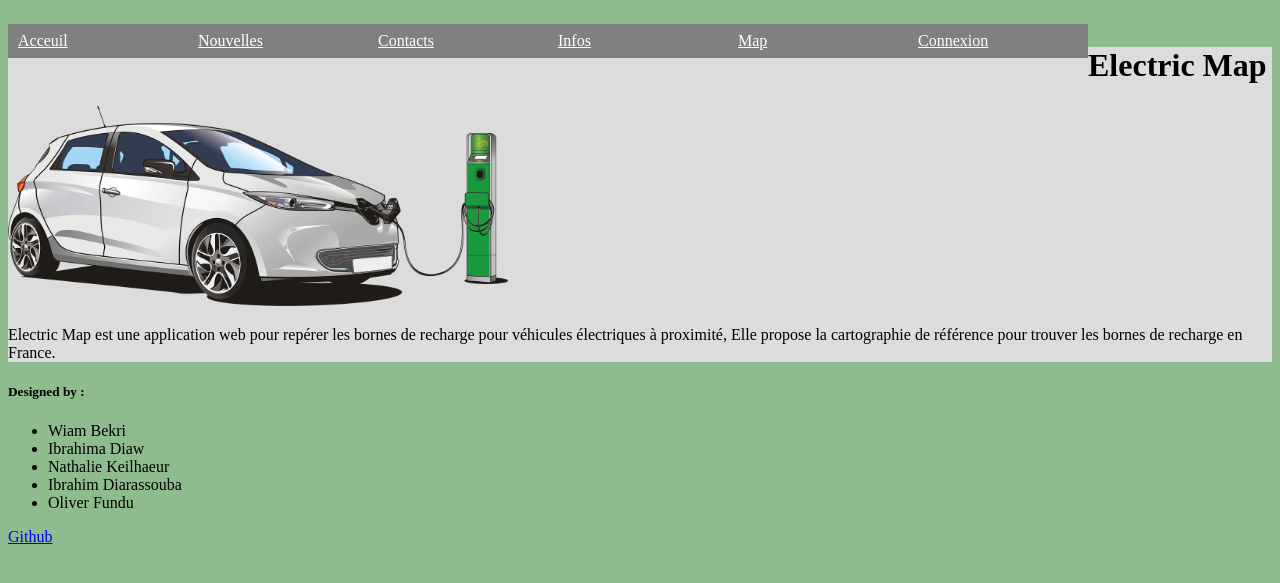
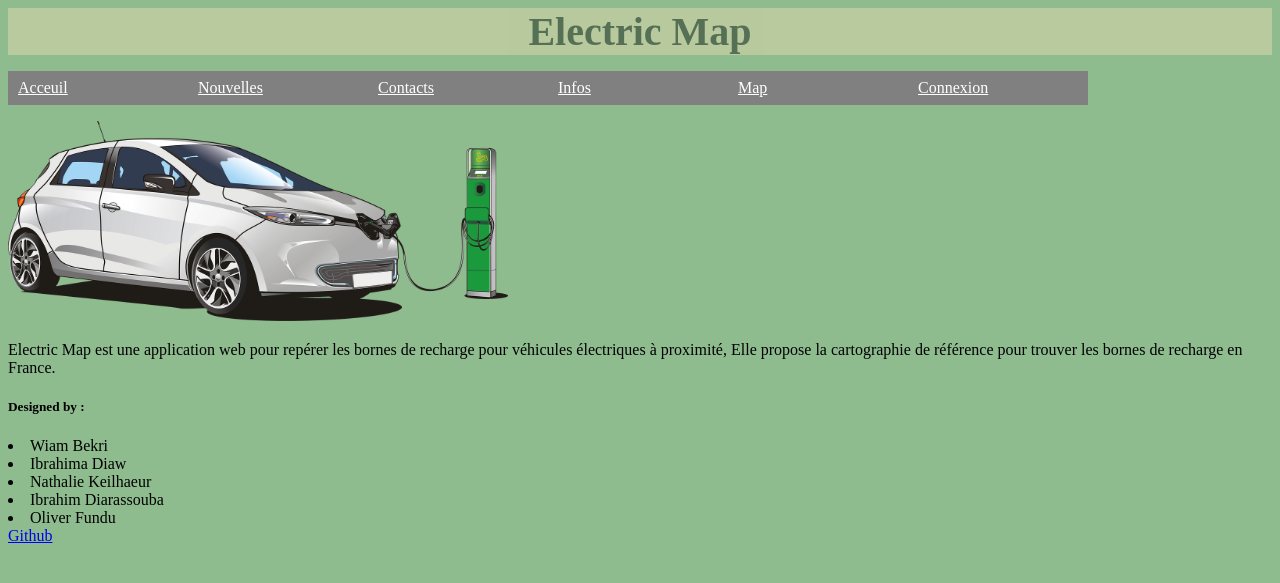
Before and after one commit to wbekri/Electric_map, a PHP site: page / in a window 1280 px wide. Shown: the top 583 px of the page. Run offline with PHP 8.4, Linux system fonts and the light colour scheme.

Commit message:
modification

```diff
--- a/comparateur_voiture.php
+++ b/comparateur_voiture.php
@@ -1,7 +1,7 @@
-<! DOCTYPE html>
+
 <html>
 <head>
-<meta charset="UTF-8">
+
 <link rel="stylesheet" type="text/css" href="sheet.css">
 <title>Comparateur de voitures</title>
 </head>
--- a/index.html
+++ b/index.html
@@ -8,11 +8,12 @@
 </head>
 
 <body>
+	<h1>Electric Map </h1>
 <div id="main">
 <ul>
 	<li><a href="#Acceuil">Acceuil</a></li>
 	<li><a href="nouvelles.html">Nouvelles</a></li>
-	<li><a href="#Conatcts">Contacts</a></li>
+	<li><a href="pageContact.html">Contacts</a></li>
 	<li><a href="comparateur_voiture.php">Infos</a></li>
 	<li><a href="recherche_bornes.html">Map</a></li>
 	<li><a href="Formulaire_Clients/connexion.php">Connexion</a></li>
@@ -21,7 +22,6 @@
 </br>
 </div>
 <div class="content">
-<h1>Electric Map </h1>
 <img  src="images/car.png" alt="voiture électrique" width="500" height="200">
 <p>
 Electric Map est une application web pour repérer les bornes de recharge  pour véhicules électriques à proximité,
@@ -32,13 +32,13 @@
 <footer>
 
 <h5>Designed by : </h5>
-<ul>
+
 <li>Wiam Bekri</li>
 <li>Ibrahima Diaw</li>
 <li>Nathalie Keilhaeur</li>
 <li>Ibrahim Diarassouba</li>
 <li>Oliver Fundu</li>
-</ul>
+
 <a href="https://github.com/wbekri/Electric_map/tree/master"> Github </a>
 </footer>
 
--- a/nouvelles.html
+++ b/nouvelles.html
@@ -8,8 +8,9 @@
       <link rel="stylesheet" type="text/css" href="sheet.css">
    </head>
    <body>
-   <h1>Bienvenu aux Fun Facts des voitures &eacute;lectriques!
-   </h1>
+   <h1>Electric Map</h1>
+   <h2>Bienvenu aux Fun Facts des voitures &eacute;lectriques!
+   </h2>
    <p> M&ecirc;me si c'est difficile de le croire, la premi&egrave;re voiture
    &eacute;lectrique a &eacute;t&eacute; vendue &ccedil;a fait presque deux si&egrave;cles,
    pr&eacute;cis&eacute;ment en 1861. Maintenant il y a d&eacute;j&agrave; des
--- a/pageContact.html
+++ b/pageContact.html
@@ -3,7 +3,7 @@
 
 <head>
 <title>Page contact</title>
-<link rel="stylesheet" href="pageContact.css" type="text/css" />
+<link rel="stylesheet" href="sheet.css" type="text/css" />
 </head>
 
 <body>
--- a/recherche_bornes.html
+++ b/recherche_bornes.html
@@ -7,7 +7,7 @@
    </head>
 
    <body>
-
+   <h1>Electric Map</h1>
 		<p>Trouvez des bornes de recharge pour votre voiture électrique dans tout le territoire français !</p>
 		<p>---text---</p>
 		<p>---text---</p>
--- a/sheet.css
+++ b/sheet.css
@@ -18,6 +18,14 @@
 	position: relative;
 
 }
+h1{
+	background-color: wheat;
+	opacity: 0.4;
+	text-align: center;
+	font-size: 40px;
+	margin: 0;
+
+}
 
 #main li a{
 
@@ -33,10 +41,10 @@
 	color: white;
 }
 .content {
- left:0;
- right:0;
- top:30px;
- background:gainsboro;
+ left:50%;
+ right:50%;
+
+
 }
 img{
 	width: 100%
```
